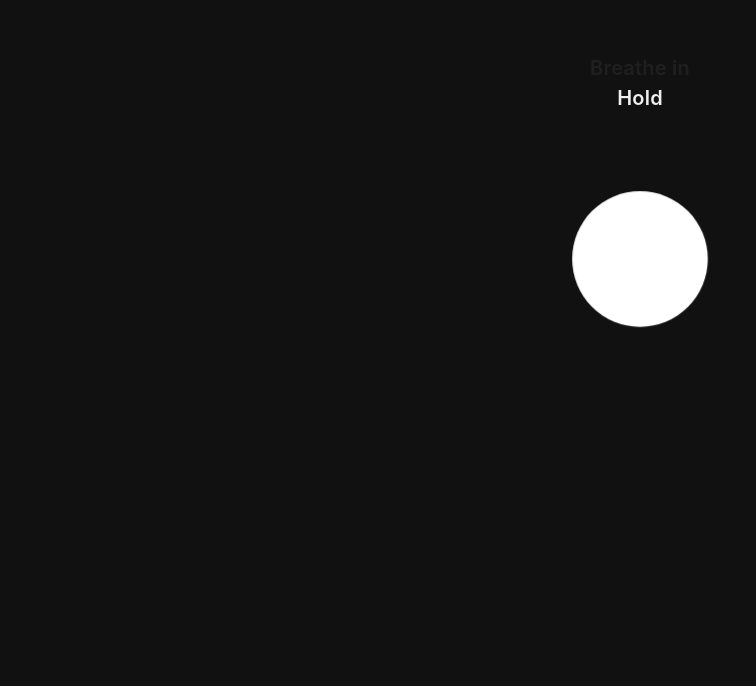
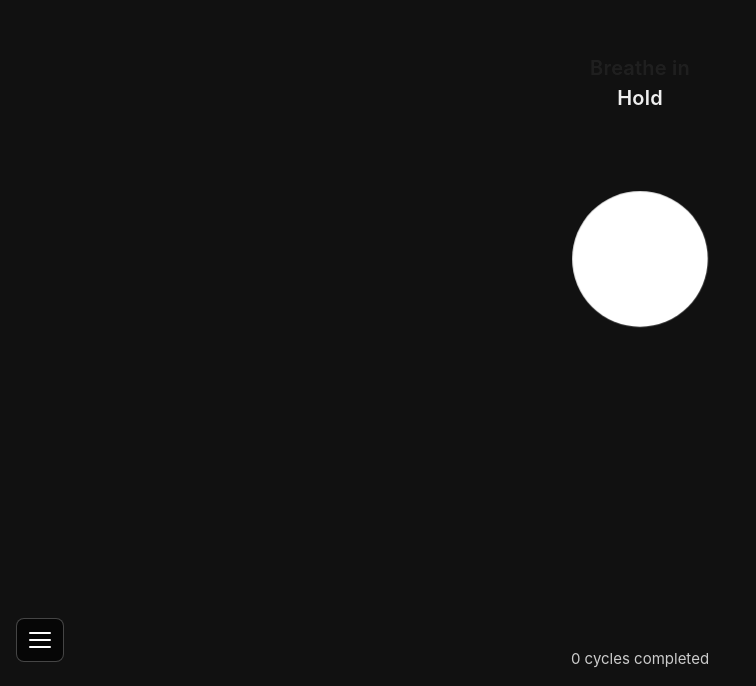
Before and after one commit to triscacezar-droid/breath, a React (Vite) app in the folder breath-web/: page / in a window 1280 px wide. Shown: the part 114-800 px from the top of the page, without its empty margins (0-756 px from the left). Built offline with nearby package versions, Linux system fonts and the light colour scheme; no server answers.

Commit message:
initial tap for better first time user experience

```diff
--- a/breath-web/src/App.tsx
+++ b/breath-web/src/App.tsx
@@ -118,6 +118,7 @@ function App() {
   const [editingDuration, setEditingDuration] = useState<Partial<Record<Phase, string>>>({})
   const [editingBoxBreath, setEditingBoxBreath] = useState<string | undefined>(undefined)
   const [initialDelayPassed, setInitialDelayPassed] = useState(false)
+  const [contentRevealed, setContentRevealed] = useState(false)
   const [othersOnline, setOthersOnline] = useState<number | null>(null)
 
   const intervalRef = useRef<number | null>(null)
@@ -139,10 +140,15 @@ function App() {
   const dotsVisible = dotsVisibility === 2 || (dotsVisibility === 1 && showInfo)
   const sphereVisible = sphereVisibility === 2 || (sphereVisibility === 1 && showInfo)
   const cyclesVisible = cyclesVisibility === 2 || (cyclesVisibility === 1 && showInfo)
+  const contentVisible = initialDelayPassed && contentRevealed
 
-  /* ---------- Controller: 1.5s initial delay before showing anything ---------- */
+  /* ---------- Controller: 1s initial delay, then reveal everything (as if user tapped) ---------- */
   useEffect(() => {
-    const t = window.setTimeout(() => setInitialDelayPassed(true), 1000)
+    const t = window.setTimeout(() => {
+      setInitialDelayPassed(true)
+      setContentRevealed(true)
+      setShowInfo(true)
+    }, 1000)
     return () => window.clearTimeout(t)
   }, [])
 
@@ -629,8 +635,8 @@ function App() {
         </div>
       </aside>
       <div className="content-wrap" onClick={handleUserInteract} onTouchStart={handleUserInteract}>
-        <div className={`content-inner ${initialDelayPassed ? 'content-inner--visible' : ''}`}>
-        <button type="button" className={`settings-trigger ${showInfo && initialDelayPassed ? 'settings-trigger--visible' : ''}`} onClick={(e) => { e.stopPropagation(); setShowSettings(true) }} onTouchStart={(e) => e.stopPropagation()} aria-label="Open settings" aria-hidden={!showInfo || !initialDelayPassed}>
+        <div className={`content-inner ${contentVisible ? 'content-inner--visible' : ''}`}>
+        <button type="button" className={`settings-trigger ${showInfo && contentVisible ? 'settings-trigger--visible' : ''}`} onClick={(e) => { e.stopPropagation(); setShowSettings(true) }} onTouchStart={(e) => e.stopPropagation()} aria-label="Open settings" aria-hidden={!showInfo || !contentVisible}>
             <span className="settings-trigger-icon" aria-hidden>
               <span />
               <span />
@@ -638,8 +644,8 @@ function App() {
             </span>
           </button>
       <section className="session" aria-label="Breathing session">
-        <div className="status-slot" aria-hidden={!initialDelayPassed || (!textVisible && !dotsVisible)}>
-          <div className={`status ${initialDelayPassed && textVisible ? 'status--visible' : 'status--hidden'}`}>
+        <div className="status-slot" aria-hidden={!contentVisible || (!textVisible && !dotsVisible)}>
+          <div className={`status ${contentVisible && textVisible ? 'status--visible' : 'status--hidden'}`}>
             <div className="phase-stack">
               {labelAnimating ? (
                 <>
@@ -651,7 +657,7 @@ function App() {
               )}
             </div>
           </div>
-          <div className={`phase-dots-wrap ${initialDelayPassed && dotsVisible ? 'phase-dots-wrap--visible' : 'phase-dots-wrap--hidden'}`}>
+          <div className={`phase-dots-wrap ${contentVisible && dotsVisible ? 'phase-dots-wrap--visible' : 'phase-dots-wrap--hidden'}`}>
             <PhaseDots
               phase={phase}
               duration={durations[phase]}
@@ -661,14 +667,14 @@ function App() {
         </div>
 
         <div
-            className={`circle ${initialDelayPassed && sphereVisible ? 'circle--visible' : 'circle--hidden'}`}
+            className={`circle ${contentVisible && sphereVisible ? 'circle--visible' : 'circle--hidden'}`}
             data-phase={phase}
             style={{
               transform: `translate(-50%, -50%) scale(${scale})`,
             }}
           />
       </section>
-      <footer className={`cycles-footer ${initialDelayPassed && cyclesVisible ? 'cycles-footer--visible' : 'cycles-footer--hidden'}`} aria-hidden={!initialDelayPassed || !cyclesVisible}>
+      <footer className={`cycles-footer ${contentVisible && cyclesVisible ? 'cycles-footer--visible' : 'cycles-footer--hidden'}`} aria-hidden={!contentVisible || !cyclesVisible}>
         <span>{cycleCount} cycles completed</span>
         {othersOnline !== null && (
           <span className="cycles-footer__presence">
```
